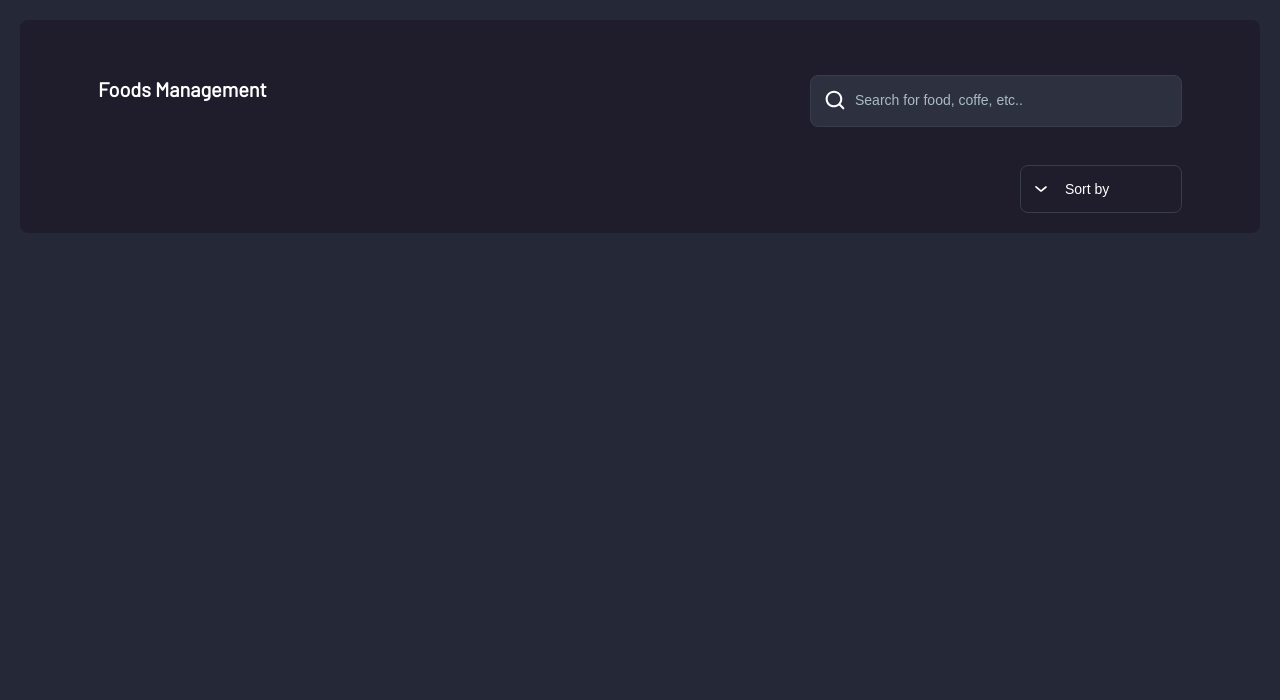
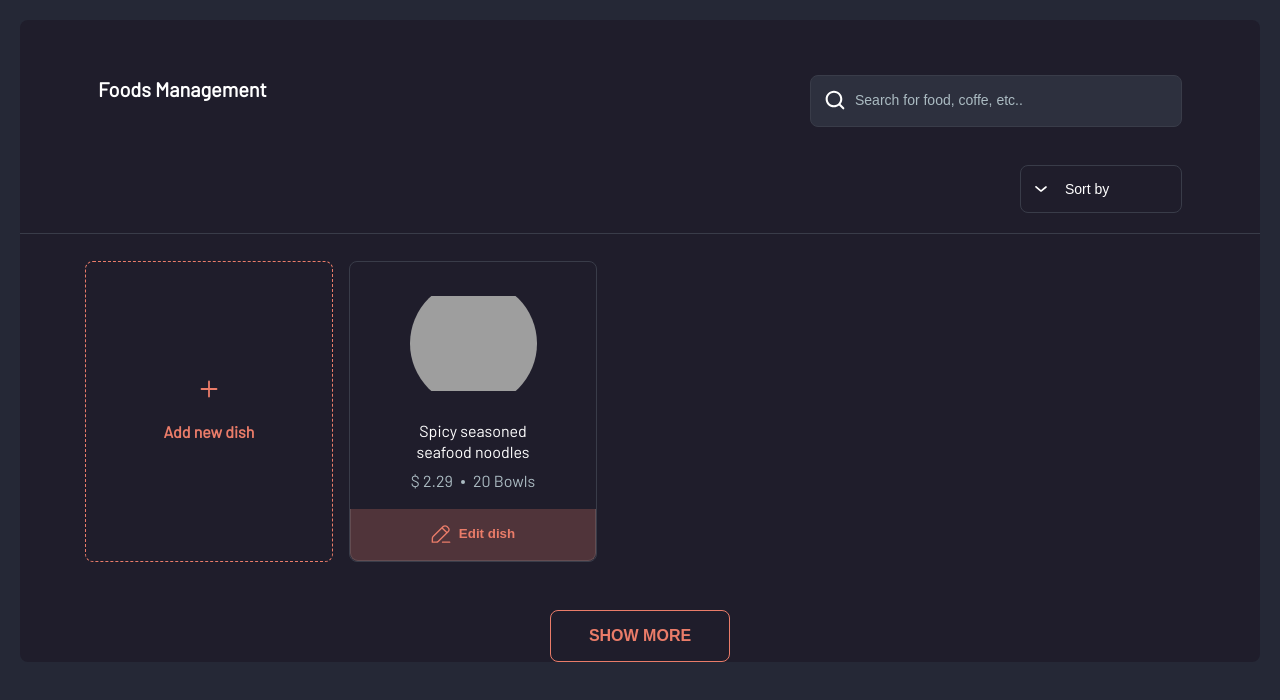
Before and after one commit to purelengend/typescript-training, a website built with Vite: page src/index.html in a window 1280 px wide. Built offline with nearby package versions, Linux system fonts and the light colour scheme; grey boxes are pictures that could not be loaded.

Commit message:
feat: finish main section UI

```diff
--- a/src/index.html
+++ b/src/index.html
@@ -33,7 +33,52 @@
           </select>
         </div>
       </header>
-      <main></main>
+      <main class="d-flex-col main-container">
+        <div class="d-flex main-content-wrapper">
+          <div class="d-flex-center addition-card">
+            <div class="d-flex-col addition-wrapper">
+              <img
+                src="./assets/icons/plus-icon.svg"
+                alt="Plus Icon"
+                class="primary-icon"
+              />
+              <p class="addition-content">Add new dish</p>
+            </div>
+          </div>
+          <div class="d-flex-center d-flex-col product-card">
+            <img
+              src="./assets/icons/cross-icon.svg"
+              alt="Cross Icon"
+              class="secondary-icon"
+            />
+            <div class="d-flex-col product-wrapper">
+              <img
+                src="https://images.unsplash.com/photo-1628840042765-356cda07504e?ixlib=rb-4.0.3&ixid=M3wxMjA3fDB8MHxwaG90by1wYWdlfHx8fGVufDB8fHx8fA%3D%3D&auto=format&fit=crop&w=1780&q=80"
+                alt="Pizza Pepperonis"
+                class="primary-product"
+              />
+              <div class="d-flex-col product-content-wrapper">
+                <p class="product-name">Spicy seasoned seafood noodles</p>
+                <div class="d-flex-center product-detail">
+                  $ 2.29
+                  <div class="separate"></div>
+                  20 Bowls
+                </div>
+              </div>
+            </div>
+
+            <button class="d-flex-center product-mutation">
+              <img
+                src="./assets/icons/edit-icon.svg"
+                alt="Edit Icon"
+                class="primary-icon"
+              />
+              <p class="mutation-content">Edit dish</p>
+            </button>
+          </div>
+        </div>
+        <button class="d-flex-center expand-btn">SHOW MORE</button>
+      </main>
       <footer></footer>
     </div>
     <script type="module" defer src="/scripts/main.ts"></script>
--- a/src/styles/base/global.css
+++ b/src/styles/base/global.css
@@ -1,6 +1,7 @@
 :root {
   /*color*/
   --primary-color: #ea7c69;
+  --alternative-color: #634c51;
   --text-primary: #fff;
   --text-light: #abbbc2;
   --bg-primary: #252836;
@@ -16,7 +17,7 @@
   --padding-nm: 27px;
   --padding-md: 55px;
   --padding-lg: 65px;
-  --padding-2xl: 78px;
+  --padding-xl: 78px;
 
   /*border-radius*/
   --border-primary: 8px;
--- a/src/styles/index.css
+++ b/src/styles/index.css
@@ -9,3 +9,4 @@
 
 /*Sections*/
 @import url('./sections/header.css');
+@import url('./sections/main.css');
--- a/src/styles/sections/header.css
+++ b/src/styles/sections/header.css
@@ -1,5 +1,5 @@
 .header-container {
-  padding: var(--padding-md) var(--padding-2xl) var(--padding-sm);
+  padding: var(--padding-md) var(--padding-xl) var(--padding-sm);
   color: var(--text-primary);
 }
 
--- /dev/null
+++ b/src/styles/sections/main.css
@@ -0,0 +1,124 @@
+.main-container {
+  border-top: 1px solid var(--base-dark-line);
+  gap: 48px;
+}
+
+.main-content-wrapper {
+  padding: var(--padding-nm) var(--padding-lg) 0;
+  flex-wrap: wrap;
+  gap: 16px;
+}
+
+.addition-card {
+  width: 246px;
+  height: 299px;
+  border-radius: var(--border-primary);
+  border: 1px dashed var(--primary-color);
+}
+
+.addition-wrapper {
+  gap: 22px;
+  align-items: center;
+}
+
+.addition-content {
+  color: var(--primary-color);
+  font-size: var(--font-size-md);
+  font-weight: var(--font-weight-bold);
+  line-height: var(--line-height-lg);
+}
+
+.product-card {
+  width: 246px;
+  height: 299px;
+  border-radius: var(--border-primary);
+  border: 1px solid var(--base-dark-line);
+  position: relative;
+  gap: 16px;
+}
+
+.product-wrapper {
+  align-items: center;
+  gap: 14px;
+  text-align: center;
+}
+
+.primary-product {
+  width: 127px;
+  height: 127px;
+  object-fit: contain;
+  border-radius: 50%;
+}
+
+.product-content-wrapper {
+  width: 144px;
+  gap: 8px;
+  font-size: var(--font-size-xs);
+  color: var(--text-light);
+  font-weight: var(--font-weight-normal);
+  line-height: var(--line-height-lg);
+}
+
+.secondary-icon {
+  width: 20px;
+  height: 20px;
+  position: absolute;
+  top: 16px;
+  right: 16px;
+  opacity: 0;
+  transition: all 0.3s ease-in-out;
+}
+
+.product-card:hover .secondary-icon {
+  opacity: 1;
+}
+
+.product-name {
+  color: var(--text-primary);
+  font-size: var(--font-size-xs);
+  font-weight: var(--font-weight-medium);
+  line-height: var(--line-height-md);
+}
+
+.product-detail {
+  gap: 8px;
+}
+
+.separate {
+  width: 4px;
+  height: 4px;
+  border-radius: 50%;
+  background-color: var(--text-light);
+}
+
+.product-mutation {
+  width: 246px;
+  height: 52px;
+  background-color: rgba(234, 124, 105, 0.24);
+  border: 1px solid var(--alternative-color);
+  border-top: none;
+  border-bottom-left-radius: var(--border-primary);
+  border-bottom-right-radius: var(--border-primary);
+  margin-bottom: -18px;
+  gap: 8px;
+}
+
+.mutation-content {
+  color: var(--primary-color);
+  font-size: var(--font-size-xs);
+  font-weight: var(--font-weight-bold);
+  line-height: var(--line-height-lg);
+}
+
+.expand-btn {
+  width: 180px;
+  padding: var(--padding-xs);
+  margin: 0 auto;
+  background-color: transparent;
+  border-radius: var(--border-primary);
+  border: 1px solid var(--primary-color);
+  font-size: var(--font-size-xs);
+  font-weight: var(--font-weight-bold);
+  line-height: var(--line-height-lg);
+  color: var(--primary-color);
+}
```
Also changed, not shown: src/assets/icons/cross-icon.svg (added), src/assets/icons/edit-icon.svg (added).
